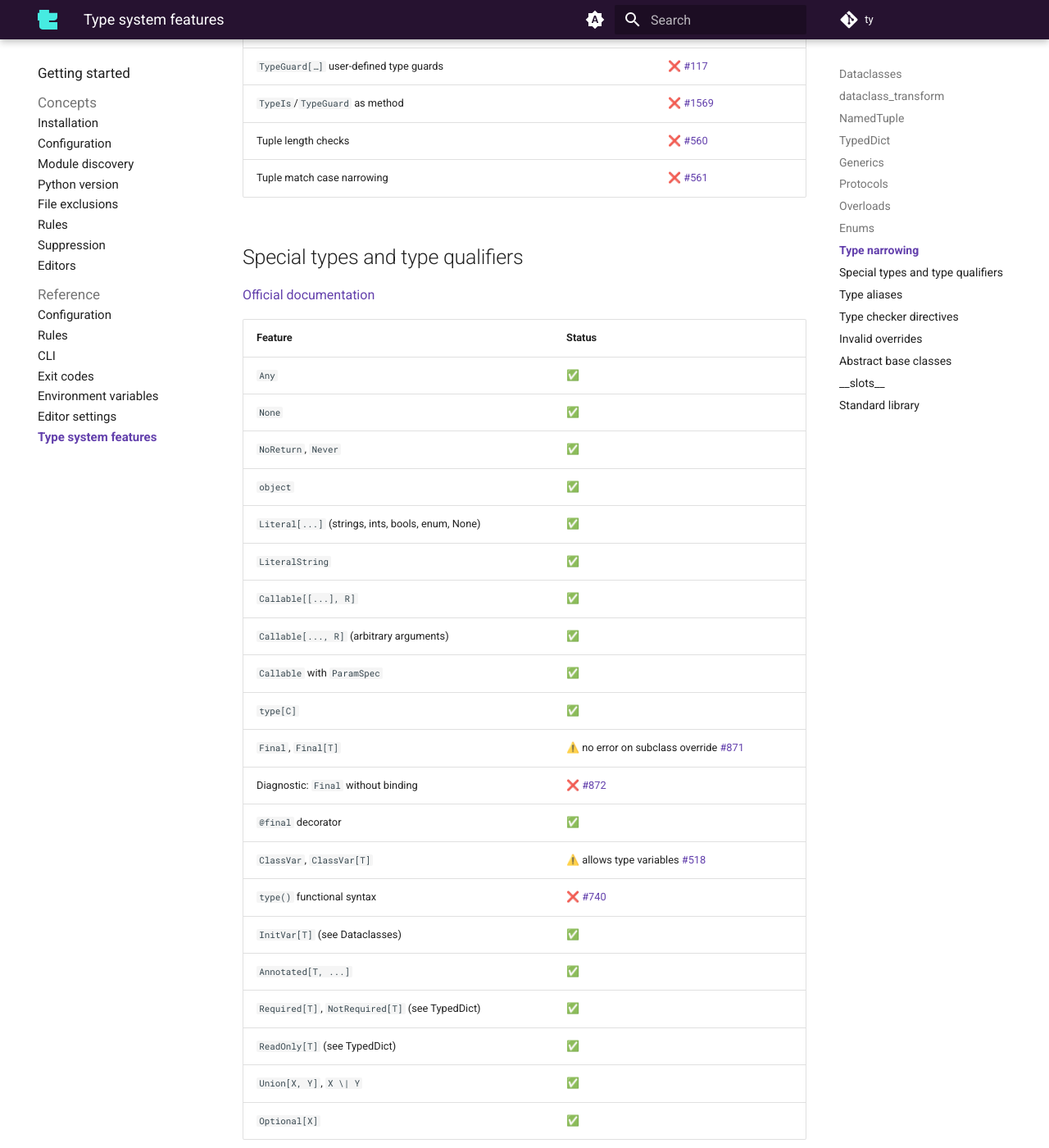
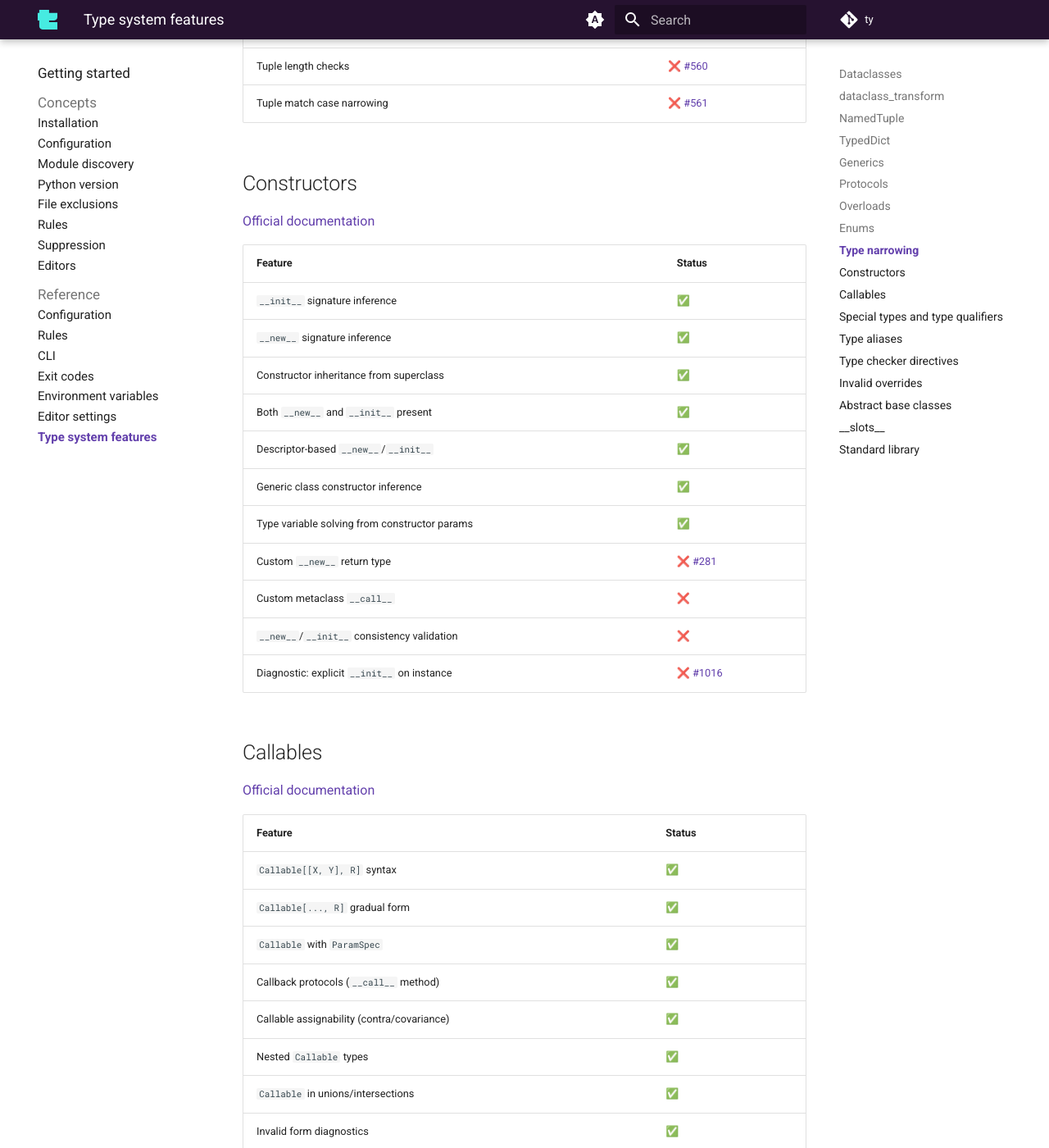
Before and after one commit to astral-sh/ty, an MkDocs documentation site: the page built from docs/reference/type-system-features.md, in a window 1280 px wide and 1400 px high, scrolled down 7638 px. Shown: the whole window at 82% size. Built offline with MkDocs 1.6.1 and Material for MkDocs 9.7.7, drawn with Linux system fonts in a browser that asks for light colours; comment, search, counter and statistics services are not loaded; some of the changed text lies outside the part shown.

Commit message:
Constructors section

```diff
--- a/docs/reference/type-system-features.md
+++ b/docs/reference/type-system-features.md
@@ -194,6 +192,41 @@ This page summarizes the support for various type system features in ty.
 | Tuple length checks                       | ❌ [#560](https://github.com/astral-sh/ty/issues/560)   |
 | Tuple match case narrowing                | ❌ [#561](https://github.com/astral-sh/ty/issues/561)   |
 
+## Constructors
+
+[Official documentation](https://typing.python.org/en/latest/spec/constructors.html)
+
+| Feature                                       | Status                                                  |
+| --------------------------------------------- | ------------------------------------------------------- |
+| `__init__` signature inference                | ✅                                                      |
+| `__new__` signature inference                 | ✅                                                      |
+| Constructor inheritance from superclass       | ✅                                                      |
+| Both `__new__` and `__init__` present         | ✅                                                      |
+| Descriptor-based `__new__`/`__init__`         | ✅                                                      |
+| Generic class constructor inference           | ✅                                                      |
+| Type variable solving from constructor params | ✅                                                      |
+| Custom `__new__` return type                  | ❌ [#281](https://github.com/astral-sh/ty/issues/281)   |
+| Custom metaclass `__call__`                   | ❌                                                      |
+| `__new__`/`__init__` consistency validation   | ❌                                                      |
+| Diagnostic: explicit `__init__` on instance   | ❌ [#1016](https://github.com/astral-sh/ty/issues/1016) |
+
+## Callables
+
+[Official documentation](https://typing.python.org/en/latest/spec/callables.html)
+
+| Feature                                    | Status                                                  |
+| ------------------------------------------ | ------------------------------------------------------- |
+| `Callable[[X, Y], R]` syntax               | ✅                                                      |
+| `Callable[..., R]` gradual form            | ✅                                                      |
+| `Callable` with `ParamSpec`                | ✅                                                      |
+| Callback protocols (`__call__` method)     | ✅                                                      |
+| Callable assignability (contra/covariance) | ✅                                                      |
+| Nested `Callable` types                    | ✅                                                      |
+| `Callable` in unions/intersections         | ✅                                                      |
+| Invalid form diagnostics                   | ✅                                                      |
+| `Concatenate`                              | ❌ [#1535](https://github.com/astral-sh/ty/issues/1535) |
+| `Unpack` for `**kwargs` typing             | ❌ [#1746](https://github.com/astral-sh/ty/issues/1746) |
+
 ## Special types and type qualifiers
 
 [Official documentation](https://typing.python.org/en/latest/spec/special-types.html)
@@ -206,9 +239,6 @@ This page summarizes the support for various type system features in ty.
 | `object`                                          | ✅                                                                                  |
 | `Literal[...]` (strings, ints, bools, enum, None) | ✅                                                                                  |
 | `LiteralString`                                   | ✅                                                                                  |
-| `Callable[[...], R]`                              | ✅                                                                                  |
-| `Callable[..., R]` (arbitrary arguments)          | ✅                                                                                  |
-| `Callable` with `ParamSpec`                       | ✅                                                                                  |
 | `type[C]`                                         | ✅                                                                                  |
 | `Final`, `Final[T]`                               | ⚠️ no error on subclass override [#871](https://github.com/astral-sh/ty/issues/871) |
 | Diagnostic: `Final` without binding               | ❌ [#872](https://github.com/astral-sh/ty/issues/872)                               |
```
Also changed, not shown: other parts of docs/reference/type-system-features.md (+0 -2 lines).
